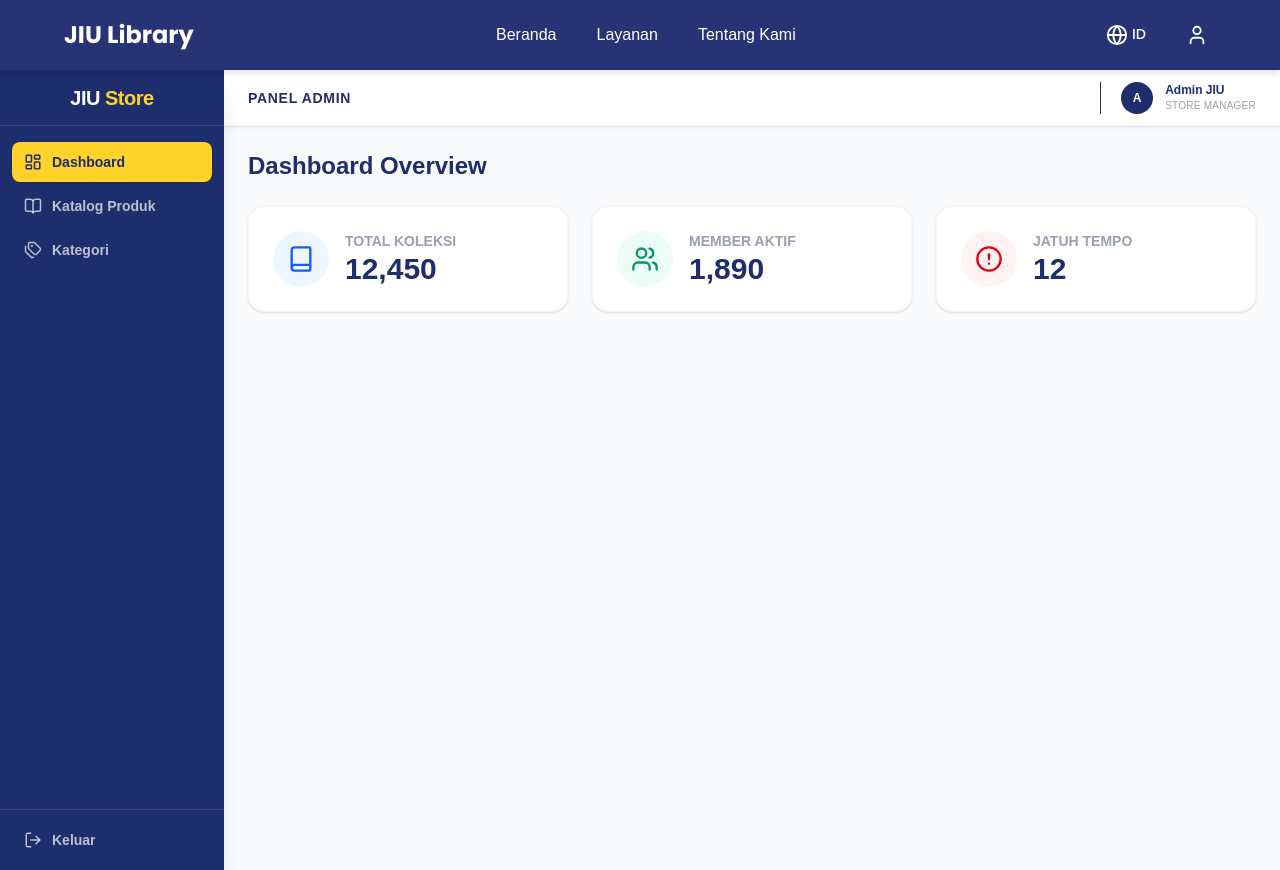
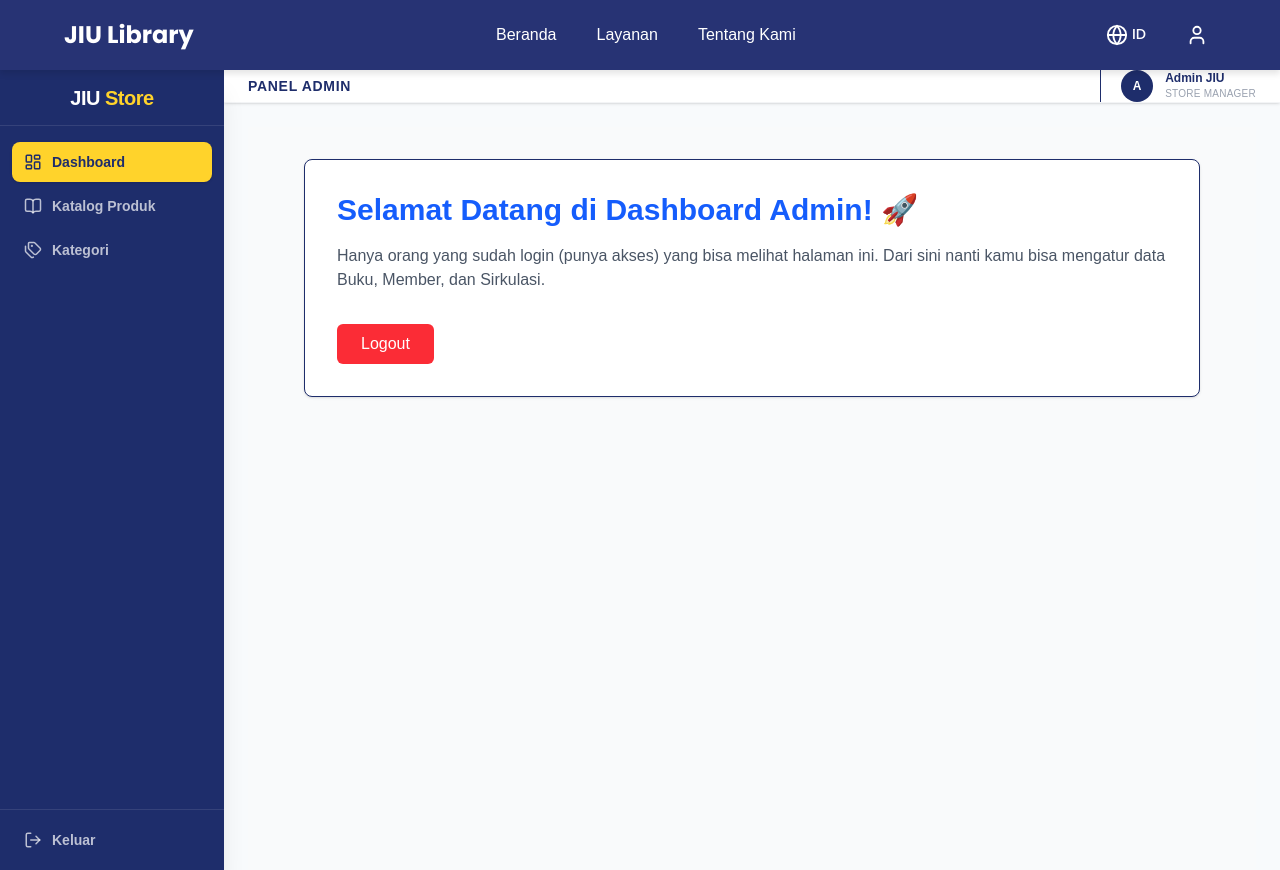
Before and after one commit to LindungiLw/jiupress-catalog, a Next.js app: page /admin in a window 1280 px wide. Built offline with nearby package versions, Linux system fonts and the light colour scheme.

Commit message:
Menyelesaikan fitur Login, Logout, dan keamanan Proxy

```diff
--- a/app/admin/page.tsx
+++ b/app/admin/page.tsx
@@ -1,45 +1,36 @@
-import React from "react";
-import { Book, Users, AlertCircle } from "lucide-react";
+"use client";
+
+import { useRouter } from "next/navigation";
 
 export default function AdminDashboard() {
+  const router = useRouter();
+
+  // Fungsi untuk Logout (Membuang Kartu ID)
+  const handleLogout = async () => {
+    // Kita panggil API logout (nanti kita buat, sementara arahkan ke /login dulu)
+    await fetch("/api/logout", { method: "POST" });
+    router.push("/login"); // Kembali ke halaman login
+  };
+
   return (
-    <>
-      <h3 className="text-2xl font-bold mb-6">Dashboard Overview</h3>
-      <div className="grid grid-cols-1 md:grid-cols-3 gap-6 mb-8">
-        <div className="bg-white p-6 rounded-2xl border border-gray-100 shadow-sm flex items-center gap-4">
-          <div className="w-14 h-14 rounded-full bg-blue-50 flex items-center justify-center text-blue-600">
-            <Book size={28} />
-          </div>
-          <div>
-            <p className="text-sm font-bold text-gray-400 uppercase">
-              Total Koleksi
-            </p>
-            <h3 className="text-3xl font-black">12,450</h3>
-          </div>
-        </div>
-        <div className="bg-white p-6 rounded-2xl border border-gray-100 shadow-sm flex items-center gap-4">
-          <div className="w-14 h-14 rounded-full bg-emerald-50 flex items-center justify-center text-emerald-600">
-            <Users size={28} />
-          </div>
-          <div>
-            <p className="text-sm font-bold text-gray-400 uppercase">
-              Member Aktif
-            </p>
-            <h3 className="text-3xl font-black">1,890</h3>
-          </div>
-        </div>
-        <div className="bg-white p-6 rounded-2xl border border-gray-100 shadow-sm flex items-center gap-4">
-          <div className="w-14 h-14 rounded-full bg-red-50 flex items-center justify-center text-red-600">
-            <AlertCircle size={28} />
-          </div>
-          <div>
-            <p className="text-sm font-bold text-gray-400 uppercase">
-              Jatuh Tempo
-            </p>
-            <h3 className="text-3xl font-black">12</h3>
-          </div>
-        </div>
+    <div className="min-h-screen bg-gray-50 p-8">
+      <div className="max-w-4xl mx-auto bg-white p-8 rounded-lg shadow-sm border">
+        <h1 className="text-3xl font-bold mb-4 text-blue-600">
+          Selamat Datang di Dashboard Admin! 🚀
+        </h1>
+        <p className="text-gray-600 mb-8">
+          Hanya orang yang sudah login (punya akses) yang bisa melihat halaman
+          ini. Dari sini nanti kamu bisa mengatur data Buku, Member, dan
+          Sirkulasi.
+        </p>
+
+        <button
+          onClick={handleLogout}
+          className="bg-red-500 text-white px-6 py-2 rounded-md hover:bg-red-600 transition"
+        >
+          Logout
+        </button>
       </div>
-    </>
+    </div>
   );
 }
--- /dev/null
+++ b/app/api/login/route.ts
@@ -0,0 +1,52 @@
+import { NextResponse } from "next/server";
+import { prisma } from "@/lib/prisma";
+import bcrypt from "bcryptjs"; // Alat pengacak yang baru kita install
+
+export async function POST(request: Request) {
+  try {
+    const body = await request.json();
+    const { username, password } = body;
+
+    // 1. Cari username di database
+    const admin = await prisma.admin.findUnique({
+      where: { username: username },
+    });
+
+    // 2. Kalau usernamenya nggak ketemu
+    if (!admin) {
+      return NextResponse.json(
+        { error: "Username tidak ditemukan!" },
+        { status: 401 },
+      );
+    }
+
+    // 3. Bandingkan password yang diketik dengan password acak di database
+    const isPasswordMatch = await bcrypt.compare(password, admin.password);
+
+    // 4. Kalau passwordnya nggak cocok
+    if (!isPasswordMatch) {
+      return NextResponse.json({ error: "Password salah!" }, { status: 401 });
+    }
+
+    // --- Kalau Cocok, Berikan "Kartu ID" (Cookie) ---
+    const response = NextResponse.json(
+      { message: "Login Berhasil!" },
+      { status: 200 },
+    );
+
+    // UPDATE: maxAge dihapus. Sekarang ini adalah Session Cookie!
+    // Kalau browser ditutup, token ini akan otomatis hancur.
+    response.cookies.set("admin_token", "logged_in", {
+      httpOnly: true,
+      secure: process.env.NODE_ENV === "production",
+      path: "/",
+    });
+
+    return response;
+  } catch (error) {
+    return NextResponse.json(
+      { error: "Terjadi kesalahan pada server" },
+      { status: 500 },
+    );
+  }
+}
--- /dev/null
+++ b/app/api/logout/route.ts
@@ -0,0 +1,14 @@
+import { NextResponse } from "next/server";
+
+export async function POST() {
+  // Bikin pesan sukses
+  const response = NextResponse.json(
+    { message: "Logout Berhasil!" },
+    { status: 200 },
+  );
+
+  // HANCURKAN Kartu ID (Cookie) dari browser!
+  response.cookies.delete("admin_token");
+
+  return response;
+}
--- /dev/null
+++ b/app/login/page.tsx
@@ -0,0 +1,86 @@
+"use client"; // Wajib ada agar tombol bisa diklik secara interaktif
+
+import { useState } from "react";
+import { useRouter } from "next/navigation";
+
+export default function AdminLogin() {
+  const [username, setUsername] = useState("");
+  const [password, setPassword] = useState("");
+  const [errorMsg, setErrorMsg] = useState("");
+  const router = useRouter();
+
+  const handleLogin = async (e: React.FormEvent) => {
+    e.preventDefault(); // Mencegah halaman reload
+    setErrorMsg(""); // Kosongkan error sebelumnya
+
+    // Mengirim data ke otak/API yang tadi kita buat
+    const response = await fetch("/api/login", {
+      method: "POST",
+      headers: { "Content-Type": "application/json" },
+      body: JSON.stringify({ username, password }),
+    });
+
+    if (response.ok) {
+      alert("Login Sukses! Selamat datang Bos!");
+      // Nanti kita arahkan ke halaman Dashboard di sini
+      router.push("/admin");
+    } else {
+      const data = await response.json();
+      setErrorMsg(data.error); // Tampilkan pesan error
+    }
+  };
+
+  return (
+    <div className="min-h-screen flex items-center justify-center bg-gray-100">
+      <div className="bg-white p-8 rounded-lg shadow-md w-96">
+        <h1 className="text-2xl font-bold mb-6 text-center text-blue-600">
+          Login Admin
+        </h1>
+
+        {/* Jika ada error, tampilkan kotak merah ini */}
+        {errorMsg && (
+          <div className="bg-red-100 text-red-600 p-2 mb-4 rounded text-sm text-center">
+            {errorMsg}
+          </div>
+        )}
+
+        <form onSubmit={handleLogin} className="flex flex-col gap-4">
+          <div>
+            <label className="block text-sm font-medium text-gray-700">
+              Username
+            </label>
+            <input
+              type="text"
+              value={username}
+              onChange={(e) => setUsername(e.target.value)}
+              className="mt-1 p-2 w-full border rounded-md focus:ring-blue-500 focus:border-blue-500"
+              placeholder="Masukkan username"
+              required
+            />
+          </div>
+
+          <div>
+            <label className="block text-sm font-medium text-gray-700">
+              Password
+            </label>
+            <input
+              type="password"
+              value={password}
+              onChange={(e) => setPassword(e.target.value)}
+              className="mt-1 p-2 w-full border rounded-md focus:ring-blue-500 focus:border-blue-500"
+              placeholder="Masukkan password"
+              required
+            />
+          </div>
+
+          <button
+            type="submit"
+            className="w-full bg-blue-600 text-white p-2 rounded-md hover:bg-blue-700 transition mt-4"
+          >
+            Masuk
+          </button>
+        </form>
+      </div>
+    </div>
+  );
+}
--- /dev/null
+++ b/lib/prisma.ts
@@ -0,0 +1,9 @@
+import { PrismaClient } from "@prisma/client";
+
+const globalForPrisma = globalThis as unknown as {
+  prisma: PrismaClient | undefined;
+};
+
+export const prisma = globalForPrisma.prisma ?? new PrismaClient();
+
+if (process.env.NODE_ENV !== "production") globalForPrisma.prisma = prisma;
--- a/package.json
+++ b/package.json
@@ -10,6 +10,7 @@
   },
   "dependencies": {
     "@prisma/client": "^5.22.0",
+    "bcryptjs": "^3.0.3",
     "framer-motion": "^12.38.0",
     "lucide-react": "^1.7.0",
     "next": "16.2.1",
@@ -19,6 +20,7 @@
   },
   "devDependencies": {
     "@tailwindcss/postcss": "^4",
+    "@types/bcryptjs": "^2.4.6",
     "@types/node": "^20",
     "@types/react": "^19",
     "@types/react-dom": "^19",
--- /dev/null
+++ b/proxy.ts
@@ -0,0 +1,31 @@
+import { NextResponse } from "next/server";
+import type { NextRequest } from "next/server";
+
+// WAJIB bernama "proxy" untuk Next.js terbaru
+export function proxy(request: NextRequest) {
+  const path = request.nextUrl.pathname;
+  const token = request.cookies.get("admin_token")?.value;
+
+  // 1. Kalau mau masuk area /admin tapi NGGAK PUNYA token -> Usir ke /login
+  if (path.startsWith("/admin")) {
+    if (!token) {
+      return NextResponse.redirect(new URL("/login", request.url));
+    }
+  }
+
+  // 2. Kalau SUDAH LOGIN tapi menekan tombol BACK ke halaman /login -> HANCURKAN TOKENNYA!
+  if (path === "/login") {
+    if (token) {
+      // Biarkan dia di halaman login, tapi tokennya kita hapus paksa
+      const response = NextResponse.next();
+      response.cookies.delete("admin_token");
+      return response;
+    }
+  }
+
+  return NextResponse.next();
+}
+
+export const config = {
+  matcher: ["/admin/:path*", "/login"],
+};
```
Also changed, not shown: 1 other file (tests, documents, lock files or other folders).
